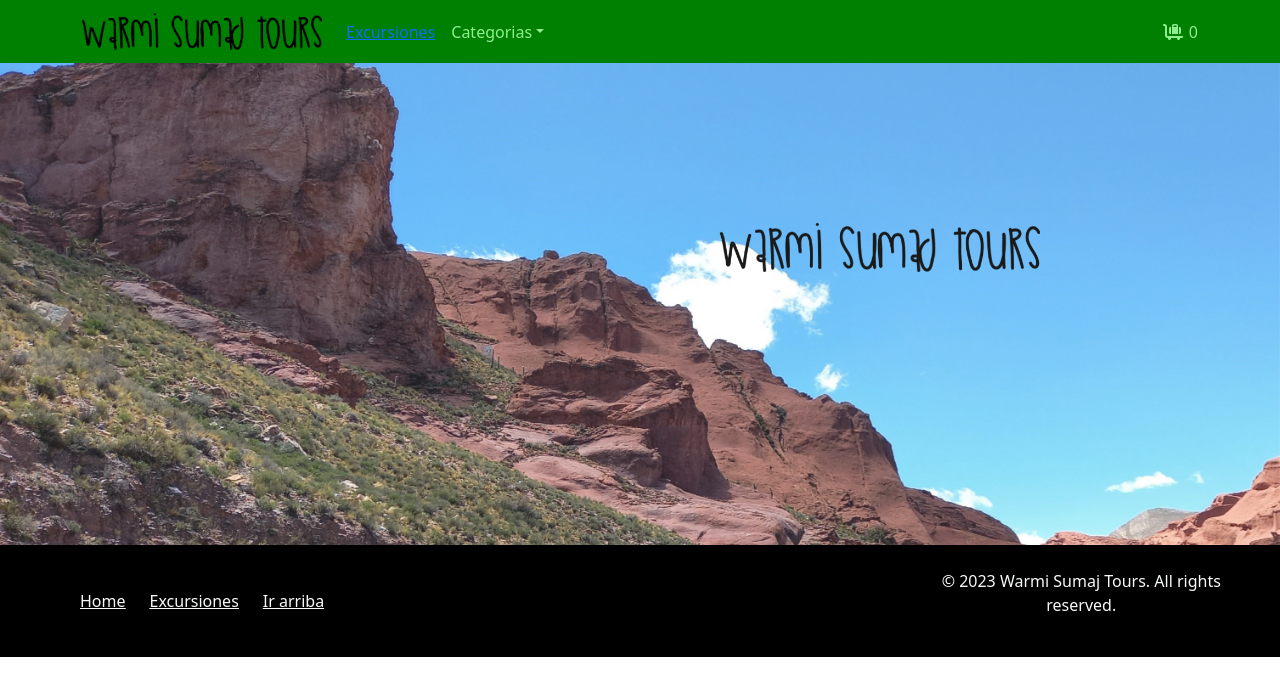
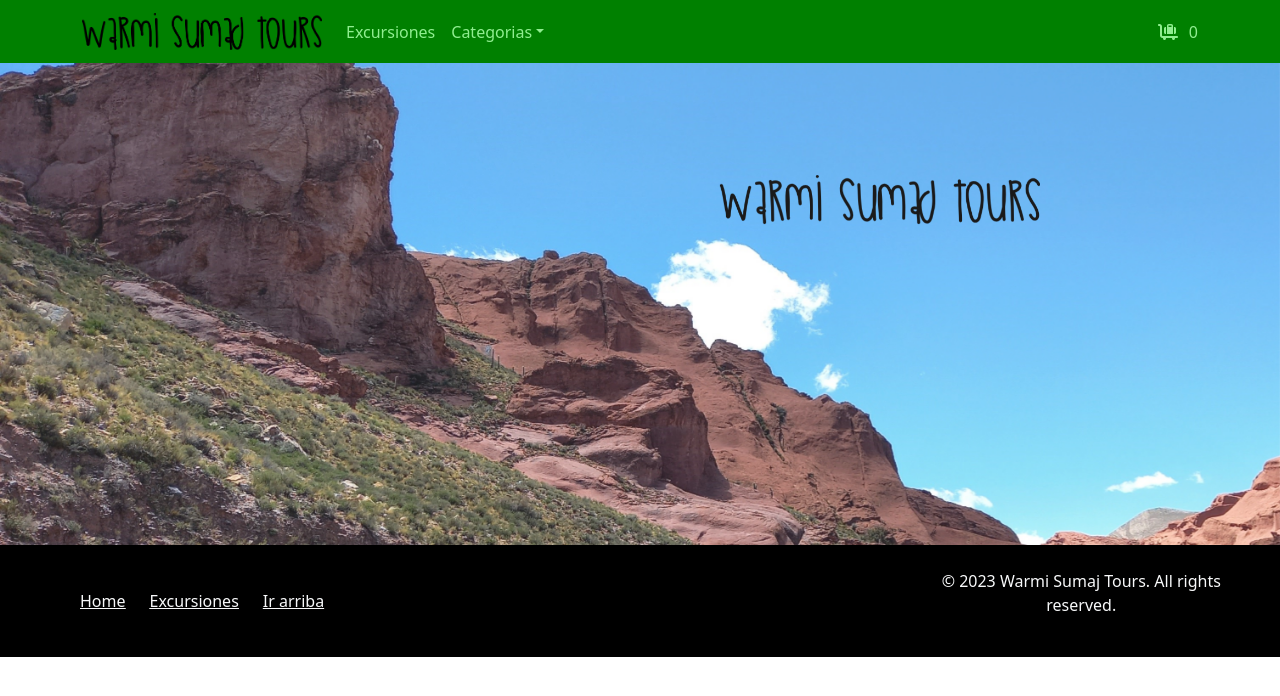
Before and after one commit to ignacioiglesias8/PF-React-Iglesias, a React (Create React App) app: page / in a window 1280 px wide. Shown: the top 696 px of the page. Built offline with nearby package versions, Linux system fonts and the light colour scheme.

Commit message:
corrigiendo CSS

```diff
--- a/src/App.css
+++ b/src/App.css
@@ -25,14 +25,24 @@
   color: lightgreen;
 }
 
+.nav-link a{
+  color: lightgreen;
+  text-decoration: none;
+}
+
 .navItem {
   background-color: lightgreen;
-  margin-top: 0.5rem;
+  margin-top: 0.5em;
+}
+
+.navItem a{
+  color: green;
+  text-decoration: none;
 }
 
 .cartWidget {
   display: flex;
-  width: 35px;
+  width: 2.5em;
   justify-content: space-between;
   align-items: center;
   color: lightgreen;
@@ -54,7 +64,7 @@
   width: 20em;
   float: right;
   margin-right: 10em;
-  margin-top: 5em;
+  margin-top: 2em;
   box-shadow:black;
 }
 
```
